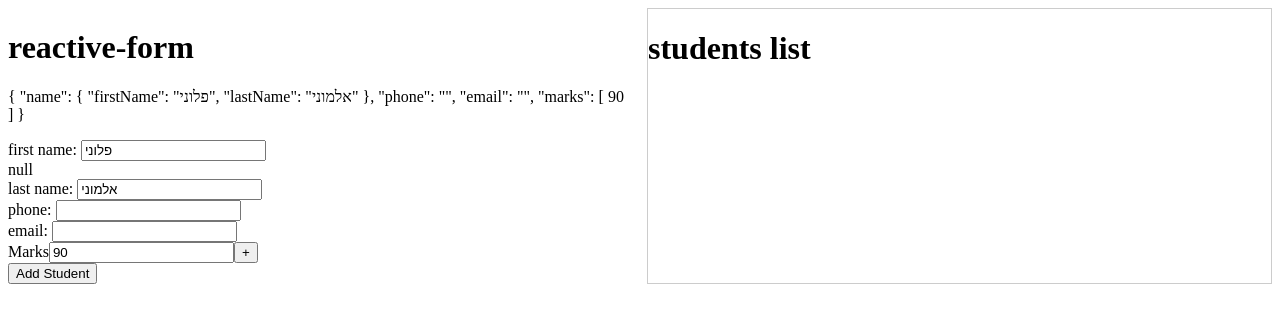
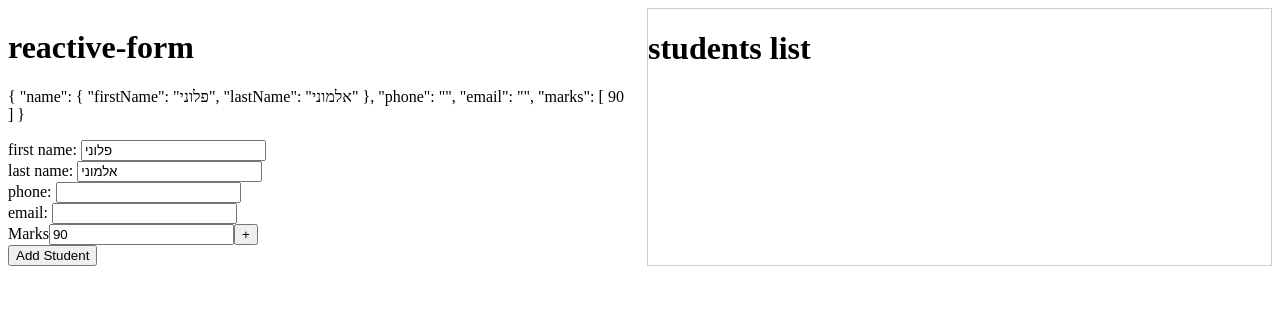
Before and after one commit to teacher-ladaat/angular-2026-lesson6, an Angular app: page / in a window 1280 px wide. Shown: the top 322 px of the page. Built offline with nearby package versions, Linux system fonts and the light colour scheme.

Commit message:
fix: correct form control access for first and last name in StudentsReactiveFormComponent

```diff
--- a/src/app/students-reactive-form/students-reactive-form.component.html
+++ b/src/app/students-reactive-form/students-reactive-form.component.html
@@ -7,8 +7,8 @@
       <label for="firstName">first name: </label>
       <input type="text" id="firstName" formControlName="firstName" />
     </div>
-    @let f = studentForm.get('firstName');
-    {{ f?.errors | json }}
+    <!-- גישה לפקד בתוך קבוצה ע"י שם הקבוצה.שם הפקד -->
+    @let f = studentForm.get('name.firstName');
     <!-- valid/invalid - האם חוקי -->
     <!-- touched/untouched - האם נגענו באינפוט -->
     <!-- dirty/pristine - האם כתבנו באינפוט -->
@@ -30,7 +30,7 @@
       <input type="text" id="lastName" formControlName="lastName" />
     </div>
 
-    @let l = studentForm.get('lastName');
+    @let l = studentForm.get('name.lastName');
     @if (l?.invalid && l?.touched) {
       <div class="errors">
         @if (l?.hasError('required')) {
```
